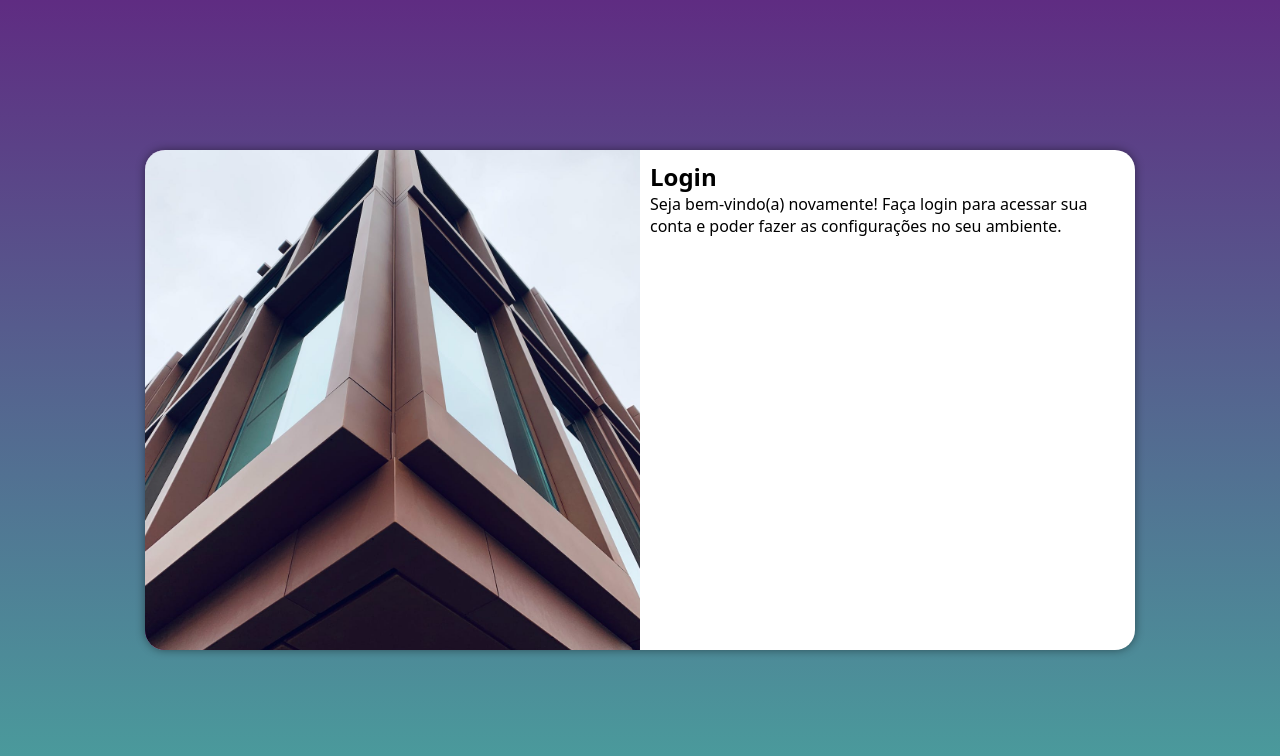
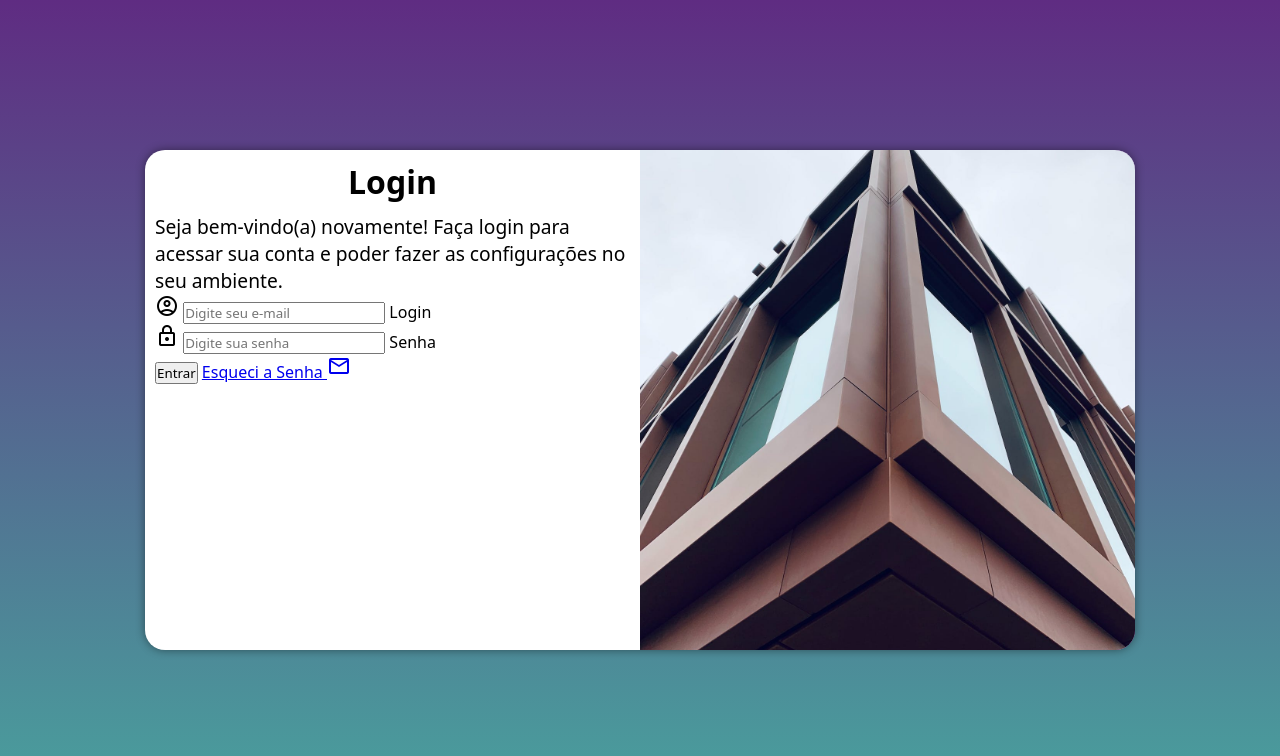
Before and after one commit to Gui-GitHub/projeto-login, a plain HTML site: page index.html in a window 1280 px wide. Drawn offline with nearby package versions, Linux system fonts and the light colour scheme.

Commit message:
atualizando formulário

```diff
--- a/estilos/medias-query.css
+++ b/estilos/medias-query.css
@@ -20,6 +20,14 @@
         float: right;
         width: 70%;
     }
+
+    div#formulario > h1{
+        font-size: 1.5em;
+    }
+
+    div#formulario > p{
+        font-size: 1em;
+    }
 }
 
 @media screen and (min-width: 992px){
@@ -33,13 +41,21 @@
     }
 
     section#login > div#imagem{
-        float: left;
+        float: right;
         width: 50%;
         height: 100%;
     }
 
     section#login > div#formulario{
-        float: right;
+        float: left;
         width: 50%;
     }
+
+    div#formulario > h1{
+        font-size: 2em;
+    }
+
+    div#formulario > p{
+        font-size: 1.2em;
+    }
 }
--- a/estilos/style.css
+++ b/estilos/style.css
@@ -53,3 +53,12 @@ section#login > div#formulario{
     display: block;
     padding: 10px;
 }
+
+div#formulario > h1{
+    text-align: center;
+    margin-bottom: 10px;
+}
+
+div#formulario > p{
+    font-size: 0.8em;
+}
--- a/index.html
+++ b/index.html
@@ -4,6 +4,7 @@
     <meta charset="UTF-8">
     <meta name="viewport" content="width=device-width, initial-scale=1.0">
     <title>Login</title>
+    <link href="https://fonts.googleapis.com/css2?family=Material+Symbols+Outlined" rel="stylesheet" />
     <link rel="stylesheet" href="estilos/style.css">
     <link rel="stylesheet" href="estilos/medias-query.css">
 </head>
@@ -16,8 +17,19 @@
             <div id="formulario">
                 <h1>Login</h1>
                 <p>Seja bem-vindo(a) novamente! Faça login para acessar sua conta e poder fazer as configurações no seu ambiente.</p>
-                <form action="login.php" method="post">
-
+                <form action="login.php" method="post" autocomplete="on">
+                    <div class="campo">
+                        <span class="material-symbols-outlined">Account_Circle</span>
+                        <input type="email" name="login" id="ilogin" placeholder="Digite seu e-mail" autocomplete="email" required maxlength="30">
+                        <label for="ilogin">Login</label>
+                    </div>
+                    <div class="campo">
+                        <span class="material-symbols-outlined">Lock</span>
+                        <input type="password" name="senha" id="isenha" placeholder="Digite sua senha" autocomplete="current-password" required minlength="8" maxlength="30">
+                        <label for="isenha">Senha</label>
+                    </div>
+                    <input type="submit" value="Entrar">
+                    <a href="esqueci.html">Esqueci a Senha <span class="material-symbols-outlined">mail</span></a>
                 </form>
             </div>
         </section>
```
